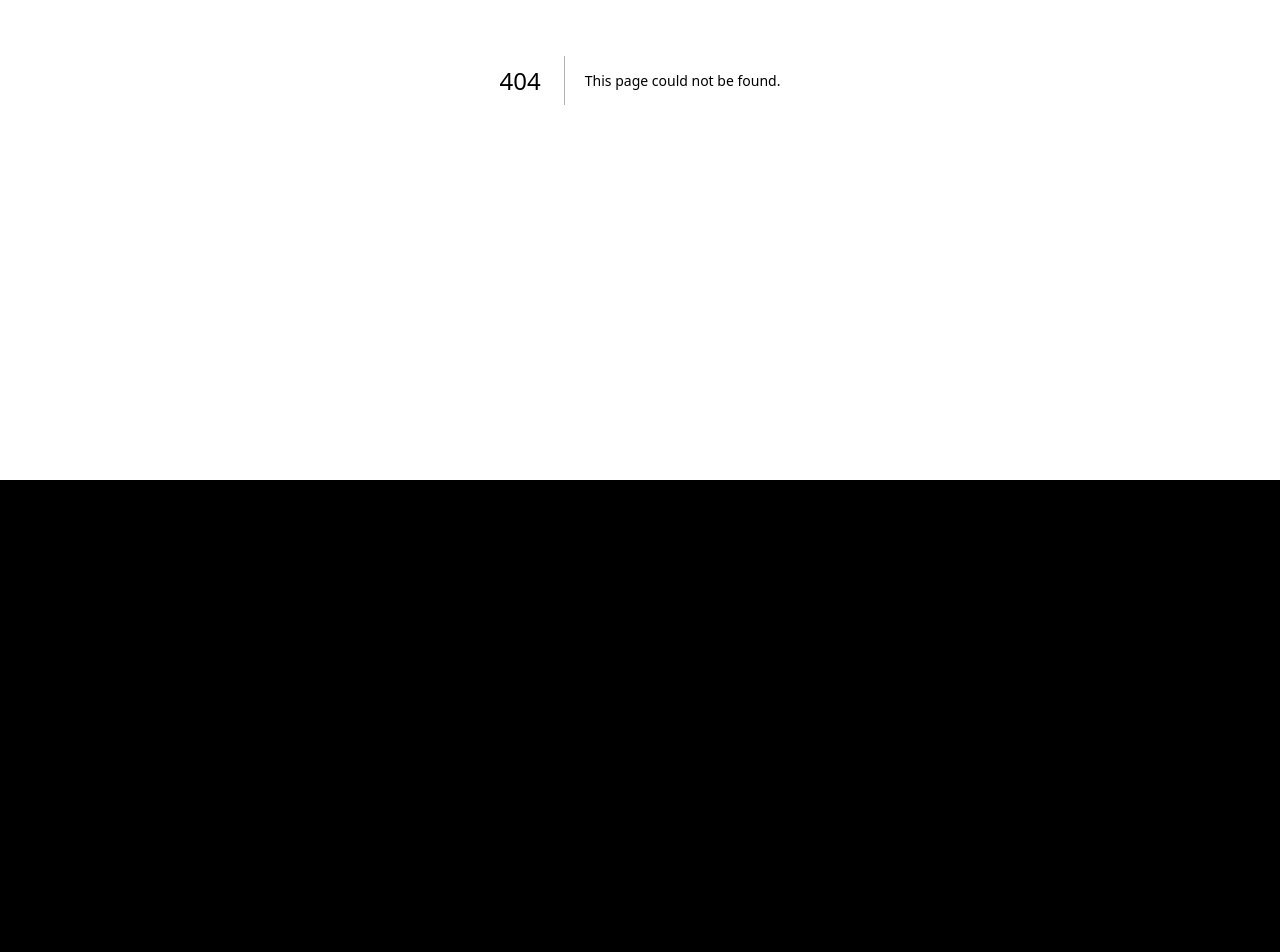
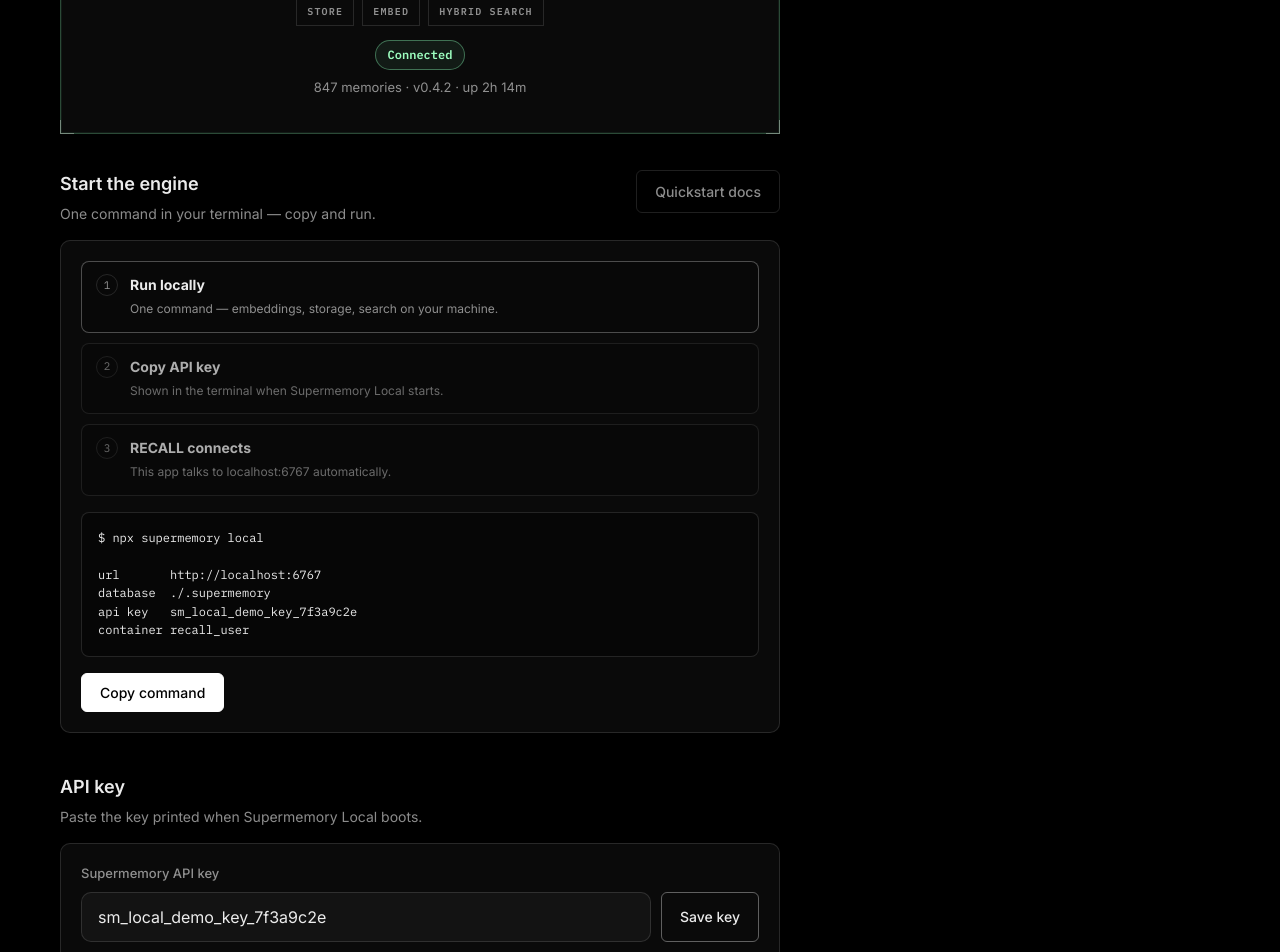
Before and after one commit to daraijaola/recall, a Next.js app in the folder app/: page /sites/recall/app/setup in a window 1280 px wide. Before the commit this address had no page. Shown: the part 320-1272 px from the top of the page. Before the commit the page ends 800 px from the top, so only its background shows below. Built offline with nearby package versions, Linux system fonts and the light colour scheme.

Commit message:
feat(app): setup page for Supermemory Local engine

```diff
--- /dev/null
+++ b/app/app/setup/page.tsx
@@ -0,0 +1,5 @@
+import { SetupClient } from "@/components/setup/SetupClient";
+
+export default function SetupPage() {
+  return <SetupClient />;
+}
--- /dev/null
+++ b/app/components/setup/SetupClient.tsx
@@ -0,0 +1,221 @@
+"use client";
+
+import useSWR from "swr";
+import { useEffect, useState } from "react";
+import {
+  buildSetupEnv,
+  fetchHealth,
+  fetchSetupStatus,
+  saveSetupApiKey,
+  testSmConnection,
+} from "@/lib/mock-api";
+import { SETUP_COMMAND, SETUP_DOCS_URL, SETUP_STEPS } from "@/lib/constants";
+import { AppShell } from "@/components/shell/AppShell";
+import { PageIntro } from "@/components/shell/PageIntro";
+import { AppLogo } from "@/components/ui/AppLogo";
+import { CopyButton } from "@/components/ui/CopyButton";
+
+export function SetupClient() {
+  const [testing, setTesting] = useState(false);
+  const [savingKey, setSavingKey] = useState(false);
+  const [apiKeyInput, setApiKeyInput] = useState("");
+  const [testResult, setTestResult] = useState<{ ok: boolean; message: string } | null>(null);
+  const [keySaved, setKeySaved] = useState(false);
+
+  const { data: health } = useSWR("health", fetchHealth);
+  const { data: setup, mutate, isLoading } = useSWR("setup-status", fetchSetupStatus);
+
+  useEffect(() => {
+    if (setup?.apiKey && !apiKeyInput) setApiKeyInput(setup.apiKey);
+  }, [setup?.apiKey, apiKeyInput]);
+
+  const connected = setup?.connected ?? false;
+  const bootPreview = setup
+    ? `$ ${SETUP_COMMAND}
+
+url       ${setup.url}
+database  ${setup.databasePath}
+api key   ${setup.apiKey}
+container ${setup.container}`
+    : "";
+
+  async function handleTest() {
+    setTesting(true);
+    setTestResult(null);
+    const result = await testSmConnection();
+    setTestResult({ ok: result.ok, message: `${result.message} · ${result.latencyMs}ms` });
+    await mutate();
+    setTesting(false);
+  }
+
+  async function handleSaveKey() {
+    setSavingKey(true);
+    const result = await saveSetupApiKey(apiKeyInput);
+    if (result.ok) {
+      setKeySaved(true);
+      await mutate();
+      window.setTimeout(() => setKeySaved(false), 2000);
+    }
+    setSavingKey(false);
+  }
+
+  return (
+    <AppShell health={health}>
+      <div className="setup-page">
+        <PageIntro
+          title="Local engine"
+          description="Supermemory Local stores, embeds, and searches your memory on this machine. RECALL plugs into it at localhost:6767."
+        />
+
+        <section className={`setup-engine${connected ? " live" : ""}`}>
+          <span className="engine-corner tl" aria-hidden="true" />
+          <span className="engine-corner tr" aria-hidden="true" />
+          <span className="engine-corner bl" aria-hidden="true" />
+          <span className="engine-corner br" aria-hidden="true" />
+
+          <div className="setup-engine-core">
+            <span className="setup-engine-tag">RECALL MEMORY LAYER</span>
+            <AppLogo id="supermemory" variant="wordmark" size={32} />
+            <div className="setup-engine-ops">
+              <span>STORE</span>
+              <span>EMBED</span>
+              <span>HYBRID SEARCH</span>
+            </div>
+
+            <div className="setup-engine-status">
+              {isLoading ? (
+                <span className="muted">Checking…</span>
+              ) : (
+                <span className={`setup-status-pill${connected ? " live" : " offline"}`}>
+                  {connected ? "Connected" : "Not detected"}
+                </span>
+              )}
+              {setup && connected && (
+                <span className="setup-engine-meta muted">
+                  {setup.memoryCount.toLocaleString()} memories · v{setup.version} · up {setup.uptime}
+                </span>
+              )}
+            </div>
+          </div>
+        </section>
+
+        <section className="connect-section">
+          <div className="connect-section-head">
+            <div>
+              <h2>Start the engine</h2>
+              <p className="muted">One command in your terminal — copy and run.</p>
+            </div>
+            <a href={SETUP_DOCS_URL} className="btn ghost" target="_blank" rel="noopener noreferrer">
+              Quickstart docs
+            </a>
+          </div>
+
+          <div className="connect-card">
+            <div className="setup-step-row">
+              {SETUP_STEPS.map((step, i) => (
+                <div key={step.id} className={`setup-step-chip${i === 0 ? " active" : i < (connected ? 3 : 1) ? " done" : ""}`}>
+                  <span className="setup-step-chip-num">{i + 1}</span>
+                  <div>
+                    <strong>{step.label}</strong>
+                    <span className="muted">{step.hint}</span>
+                  </div>
+                </div>
+              ))}
+            </div>
+
+            {bootPreview && <pre className="pack-preview setup-terminal">{bootPreview}</pre>}
+            <div className="btn-row">
+              <CopyButton text={SETUP_COMMAND} label="Copy command" className="primary" />
+            </div>
+          </div>
+        </section>
+
+        <section className="connect-section">
+          <div className="connect-section-head">
+            <div>
+              <h2>API key</h2>
+              <p className="muted">Paste the key printed when Supermemory Local boots.</p>
+            </div>
+          </div>
+
+          <div className="connect-card">
+            <label className="search-label" htmlFor="sm-api-key">
+              Supermemory API key
+            </label>
+            <div className="setup-key-row">
+              <input
+                id="sm-api-key"
+                type="text"
+                className="search-input setup-key-input"
+                placeholder="sm_xxxxxxxxxxxxxxxx"
+                value={apiKeyInput}
+                onChange={(e) => setApiKeyInput(e.target.value)}
+                spellCheck={false}
+                autoComplete="off"
+              />
+              <button
+                type="button"
+                className={`btn${keySaved ? " copied" : ""}`}
+                disabled={savingKey || !apiKeyInput.trim()}
+                onClick={handleSaveKey}
+              >
+                {keySaved ? "Saved" : savingKey ? "Saving…" : "Save key"}
+              </button>
+            </div>
+
+            {setup && (
+              <ul className="connect-list setup-detail-list">
+                <li className="connect-row">
+                  <span className="setup-detail-key">URL</span>
+                  <code className="setup-detail-val">{setup.url}</code>
+                  <CopyButton text={setup.url} label="Copy" />
+                </li>
+                <li className="connect-row">
+                  <span className="setup-detail-key">Container</span>
+                  <code className="setup-detail-val">{setup.container}</code>
+                  <CopyButton text={setup.container} label="Copy" />
+                </li>
+                <li className="connect-row">
+                  <span className="setup-detail-key">Database</span>
+                  <code className="setup-detail-val">{setup.databasePath}</code>
+                  <CopyButton text={setup.databasePath} label="Copy" />
+                </li>
+                <li className="connect-row">
+                  <span className="setup-detail-key">Embeddings</span>
+                  <code className="setup-detail-val">{setup.embeddingModel}</code>
+                </li>
+              </ul>
+            )}
+          </div>
+        </section>
+
+        <section className="connect-section">
+          <div className="connect-section-head">
+            <div>
+              <h2>Wire up tools</h2>
+              <p className="muted">Drop into your shell or MCP config.</p>
+            </div>
+          </div>
+
+          <div className="connect-card">
+            <pre className="pack-preview setup-env-preview">{buildSetupEnv()}</pre>
+            <div className="btn-row">
+              <CopyButton text={buildSetupEnv()} label="Copy .env" />
+              <button type="button" className="btn ghost" onClick={() => mutate()}>
+                Refresh
+              </button>
+              <button type="button" className="btn primary" disabled={testing} onClick={handleTest}>
+                {testing ? "Testing…" : "Test connection"}
+              </button>
+            </div>
+            {testResult && (
+              <p className={`setup-test-result${testResult.ok ? " ok" : " fail"}`} role="status">
+                {testResult.message}
+              </p>
+            )}
+          </div>
+        </section>
+      </div>
+    </AppShell>
+  );
+}
```
